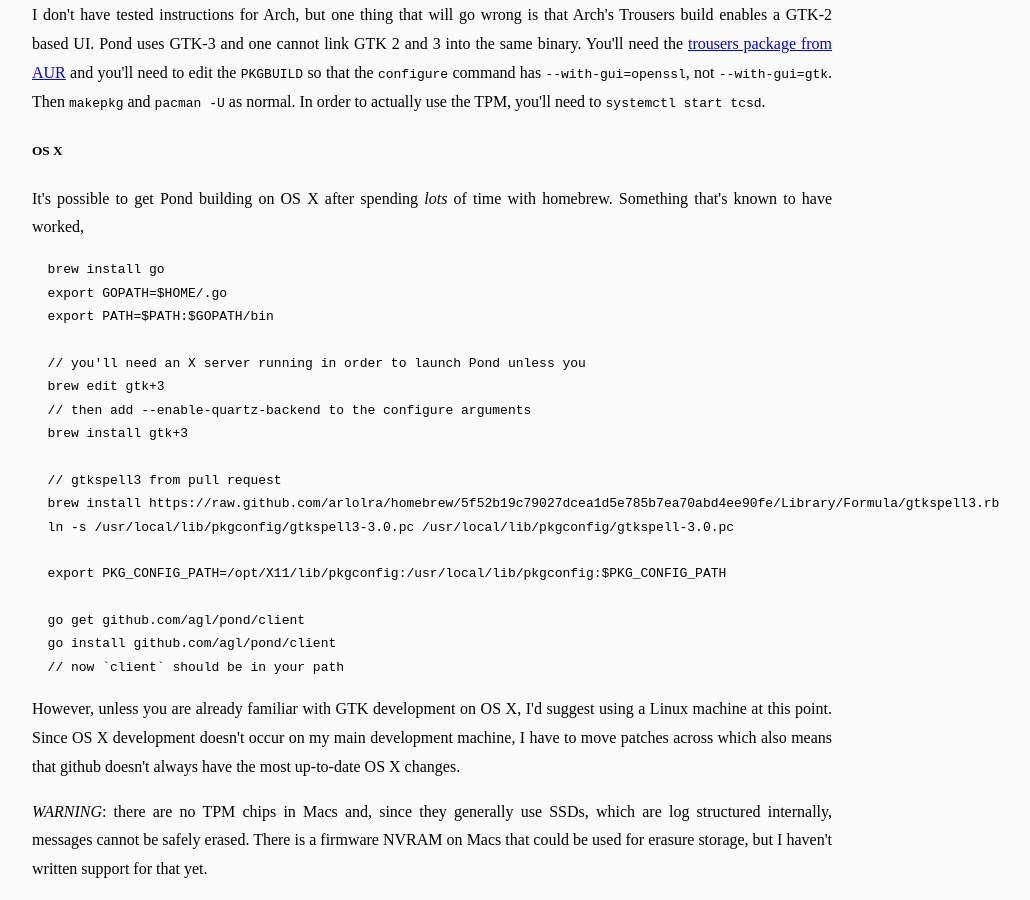
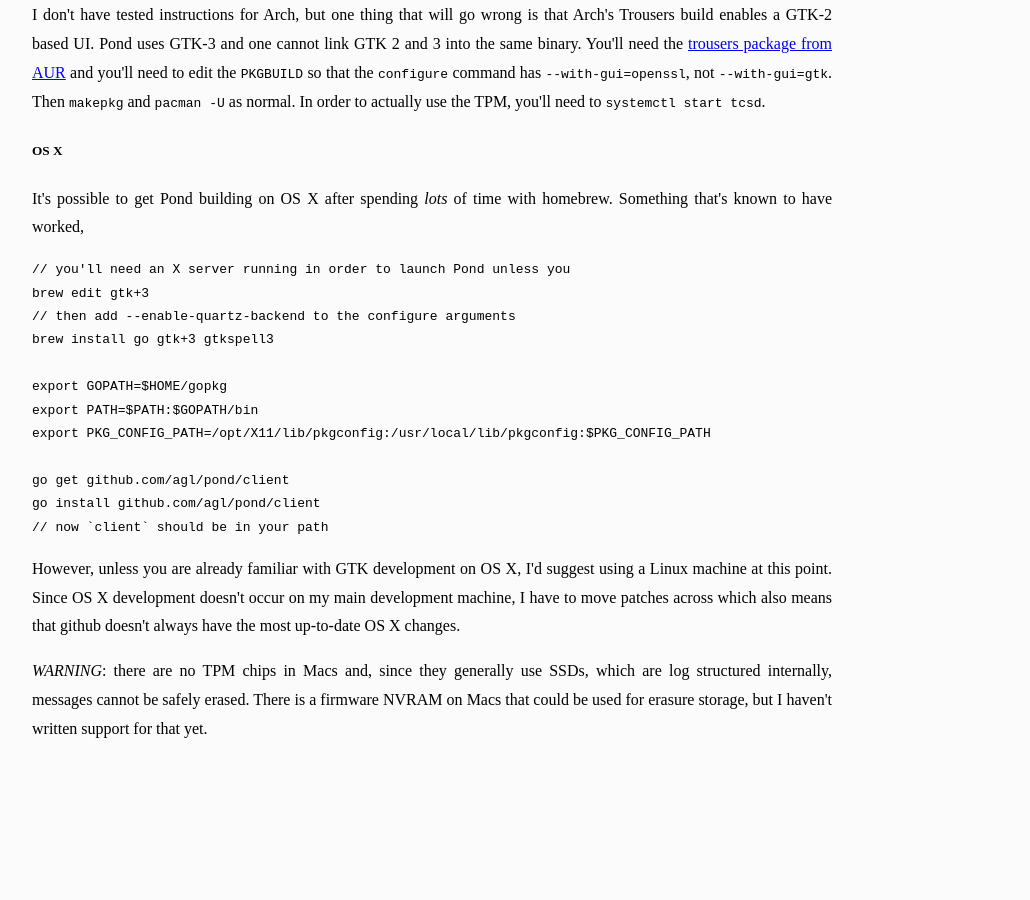
Before and after one commit to agl/pond, a Jekyll site: the page built from doc/index.html, in a window 1280 px wide and 900 px high, scrolled down 2132 px. Shown: the whole window, without its empty margins (208-1238 px from the left). Built offline with Jekyll 4.4.1, drawn with Linux system fonts in a browser that asks for light colours; some web fonts are replaced; after the commit the page ends 2892 px from its top, so only the background shows below that.

```diff
--- a/doc/index.html
+++ b/doc/index.html
@@ -85,19 +85,13 @@ go install github.com/agl/pond/client</pre>
 <p>It's possible to get Pond building on OS X after spending <i>lots</i> of time with homebrew. Something that's known to have worked,</p>
 
 <pre>
-  brew install go
-  export GOPATH=$HOME/.go
-  export PATH=$PATH:$GOPATH/bin
-
 // you'll need an X server running in order to launch Pond unless you
 brew edit gtk+3
 // then add --enable-quartz-backend to the configure arguments
-  brew install gtk+3
+brew install go gtk+3 gtkspell3
 
-  // gtkspell3 from pull request
-  brew install https://raw.github.com/arlolra/homebrew/5f52b19c79027dcea1d5e785b7ea70abd4ee90fe/Library/Formula/gtkspell3.rb
-  ln -s /usr/local/lib/pkgconfig/gtkspell3-3.0.pc /usr/local/lib/pkgconfig/gtkspell-3.0.pc
-
+export GOPATH=$HOME/gopkg
+export PATH=$PATH:$GOPATH/bin
 export PKG_CONFIG_PATH=/opt/X11/lib/pkgconfig:/usr/local/lib/pkgconfig:$PKG_CONFIG_PATH
 
 go get github.com/agl/pond/client
```
Lines whose indentation alone changed are shown as unchanged.
